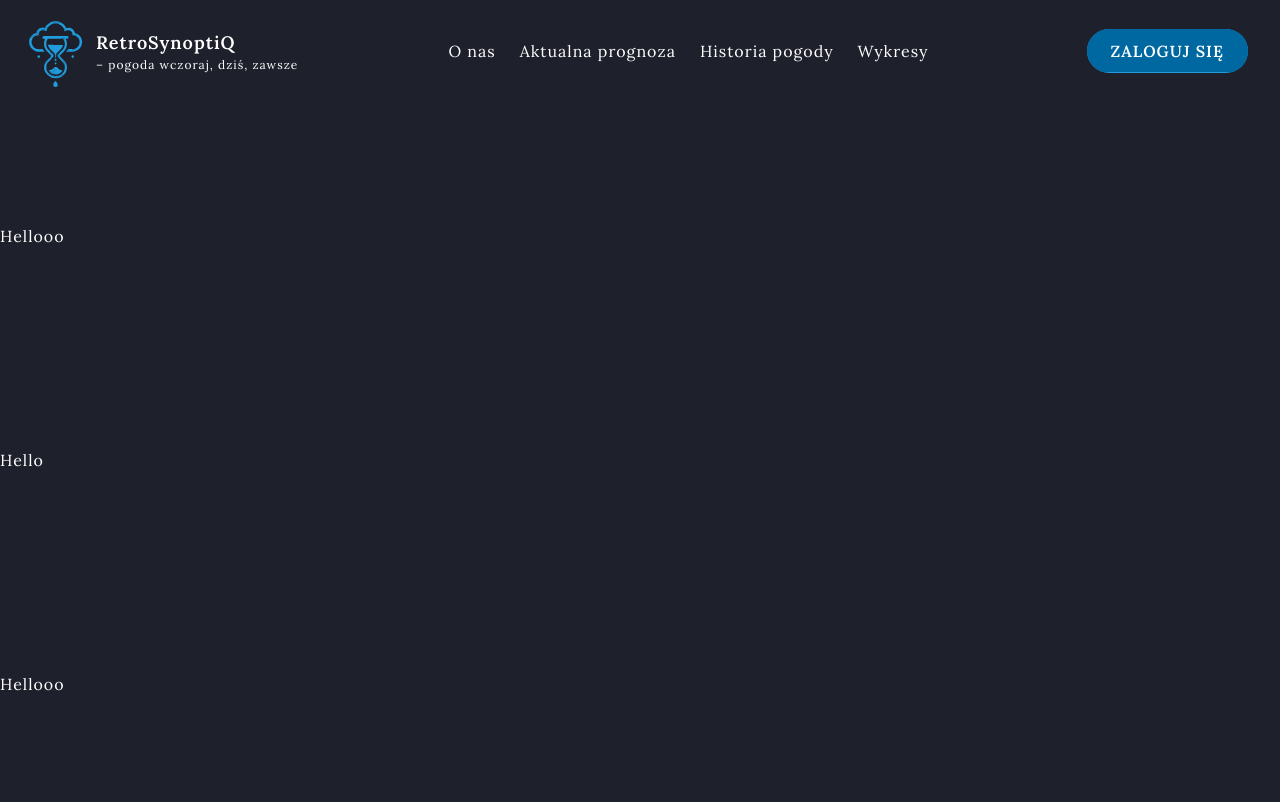
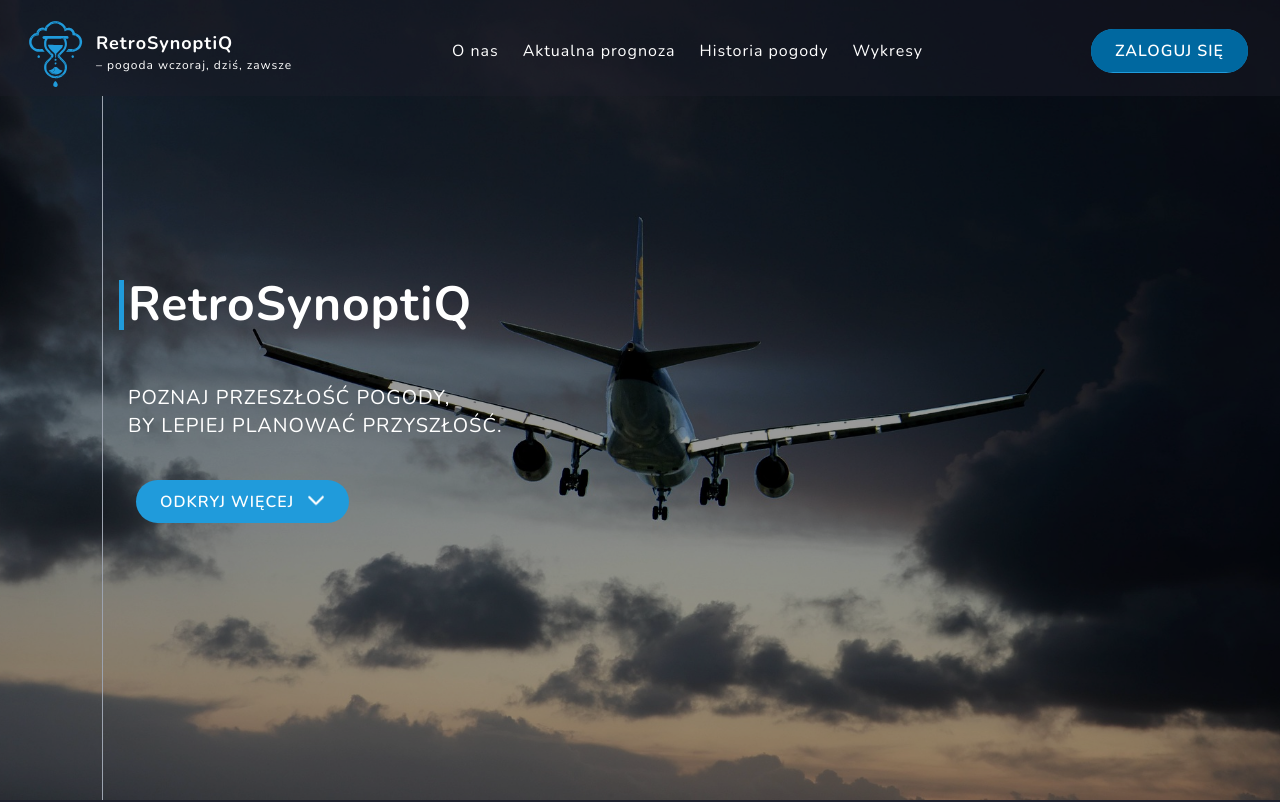
Before and after one commit to KamilPorada/Praca_Magisterska_Frontend, a Next.js app: page / in a window 1280 px wide. Shown: the top 802 px of the page. Built offline with nearby package versions, Linux system fonts and the light colour scheme.

Commit message:
Add hero section

```diff
--- a/app/globals.css
+++ b/app/globals.css
@@ -1,4 +1,5 @@
-@import url('https://fonts.googleapis.com/css2?family=Nunito:wght@300;400;600&family=Lora:wght@400;600&family=Orbitron:wght@400;600&display=swap');
+@import url('https://fonts.googleapis.com/css2?family=Nunito:wght@200;300;400;600;700;800;900&family=Lora:wght@100;200;300;400;500;600;700&family=Orbitron:wght@400;500;600;700;800;900&display=swap');
+
 
 @tailwind base;
 @tailwind components;
@@ -23,7 +24,7 @@
 body {
   color: var(--foreground);
   background: var(--background);
-  font-family: var(--font-secondary);
+  font-family: var(--font-primary);
   letter-spacing: 1px;
 }
 
--- a/app/page.tsx
+++ b/app/page.tsx
@@ -1,21 +1,11 @@
 import Header from '@/components/Home/Header'
+import HeroSection from '@/components/Home/HeroSection'
 
 export default function Home() {
 	return (
 		<section className=' flex flex-col flex-wrap justify-center'>
 			<Header />
-			<div className='flex flex-col gap-[200px]'>
-				<h1>Hello</h1>
-				<h1>Hellooo</h1>
-        <h1>Hello</h1>
-				<h1>Hellooo</h1>
-        <h1>Hello</h1>
-				<h1>Hellooo</h1>
-        <h1>Hello</h1>
-				<h1>Hellooo</h1>
-        <h1>Hello</h1>
-				<h1>Hellooo</h1>
-			</div>
+			<HeroSection/>
 		</section>
 	)
 }
--- a/components/Home/Header.tsx
+++ b/components/Home/Header.tsx
@@ -22,8 +22,8 @@ const Header = () => {
 
 	return (
 		<header
-			className={`fixed top-0 left-0 w-full h-24 z-50 transition-all duration-300 bg-backgroundColor ${
-				isScrolled ? 'bg-opacity-95' : ''
+			className={`fixed top-0 left-0 w-full h-24 z-50 transition-all duration-300 bg-backgroundColor bg-opacity-40 ${
+				isScrolled ? 'bg-opacity-95 blur-sm' : ''
 			}`}>
 			<div className='flex items-center justify-between px-6 py-3'>
 				{/* Logo i nazwa */}
--- /dev/null
+++ b/components/Home/HeroSection.tsx
@@ -0,0 +1,55 @@
+'use client'
+import { motion } from 'framer-motion'
+import heroImg from '../../public/img/hero-img.jpg'
+import Button from '../UI/Button'
+import { FontAwesomeIcon } from '@fortawesome/react-fontawesome'
+import { faChevronDown } from '@fortawesome/free-solid-svg-icons'
+
+const HeroSection = () => {
+	// Konfiguracja animacji dla wszystkich elementów
+	const fadeInFromLeft = {
+		initial: { opacity: 0, x: '-4vw' }, // Start poza ekranem, mniej więcej na 8%
+		animate: { opacity: 1, x: 0 },
+		transition: { duration: 1, ease: 'easeOut' },
+	}
+
+	return (
+		<div className='relative w-full h-screen'>
+			{/* Obrazek */}
+			<img src={heroImg.src} alt='Hero Image' className='absolute top-0 left-0 w-full h-full object-cover' />
+
+			{/* Cień */}
+			<div className='absolute top-0 left-0 w-full h-full bg-black opacity-40'></div>
+
+			{/* Zawartość */}
+			<div className='absolute z-20 flex flex-col justify-center h-full w-full text-white'>
+				{/* Teksty */}
+				<div className='absolute left-[8%] top-24 bottom-0 h-auto w-[1px] bg-gray-400'></div>
+				<motion.h1
+					{...fadeInFromLeft}
+					className='absolute top-[35%] left-[12%] md:left-[10%] text-3xl sm:text-4xl md:text-5xl font-bold before:absolute before:-left-[3.5%] md:before:-left-[2.5%] before:w-[3px] md:before:w-[5px] md:before:h-[50px] before:h-[35px] before:bg-mainColor'>
+					RetroSynoptiQ
+				</motion.h1>
+
+				<motion.p
+					{...fadeInFromLeft}
+					transition={{ ...fadeInFromLeft.transition, delay: 0.3 }} // Opóźnienie dla płynności
+					className='absolute top-[48%] left-[12%] md:left-[10%] text-base sm:text-lg md:text-xl uppercase font-light'>
+					Poznaj przeszłość pogody,
+					<br /> by lepiej planować przyszłość.
+				</motion.p>
+
+				<motion.div
+					{...fadeInFromLeft}
+					transition={{ ...fadeInFromLeft.transition, delay: 0.6 }} // Kolejne opóźnienie dla efektu sekwencyjnego
+					className='absolute top-[60%] left-[12%] md:left-[10%]'>
+					<Button>
+						Odkryj więcej <FontAwesomeIcon icon={faChevronDown} className='ml-2 text-basic md:text-lg animate-bounce' />
+					</Button>{' '}
+				</motion.div>
+			</div>
+		</div>
+	)
+}
+
+export default HeroSection
```
Also changed, not shown: public/img/hero-img.jpg (added).
